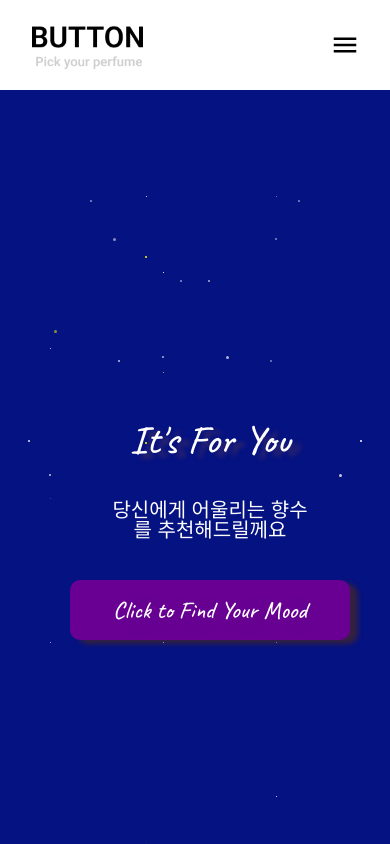
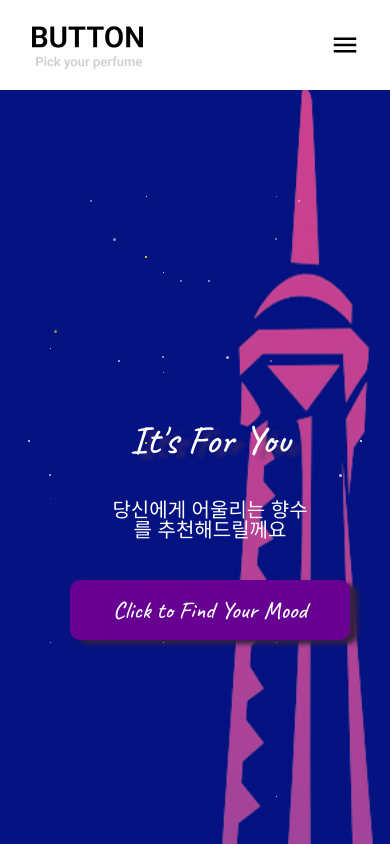
Before and after one commit to yoojin-park19/Button, a React (Create React App) app: page /main in a window 390 px wide. Shown: the top 844 px of the page. Built offline with nearby package versions, Linux system fonts and the light colour scheme; a web font is replaced by a local one.

Commit message:
:iphone: 미디어 쿼리 420px 수정

```diff
--- a/src/pages/main.jsx
+++ b/src/pages/main.jsx
@@ -36,9 +36,17 @@ const MainPage = styled.section`
   @media screen and (max-width: 720px) {
     margin-top: 0px;
     padding-top: 30px;
-  background: url('./images/background/background_demo.jpg') no-repeat;
+    background: url('./images/background/background_demo.jpg') no-repeat;
     background-size: cover;
-    background-position: -127px;
+    background-position: -172px;
+    background-color: ${COLOR.deep};
+  }
+  @media screen and (max-width: 420px) {
+    margin-top: 0px;
+    padding-top: 30px;
+    background: url('./images/background/background_demo.jpg') no-repeat;
+    background-size: cover;
+    background-position: -690px;
     background-color: ${COLOR.deep};
   }
 `;
```
Also changed, not shown: public/images/background/button.png (added), public/images/check.svg.
